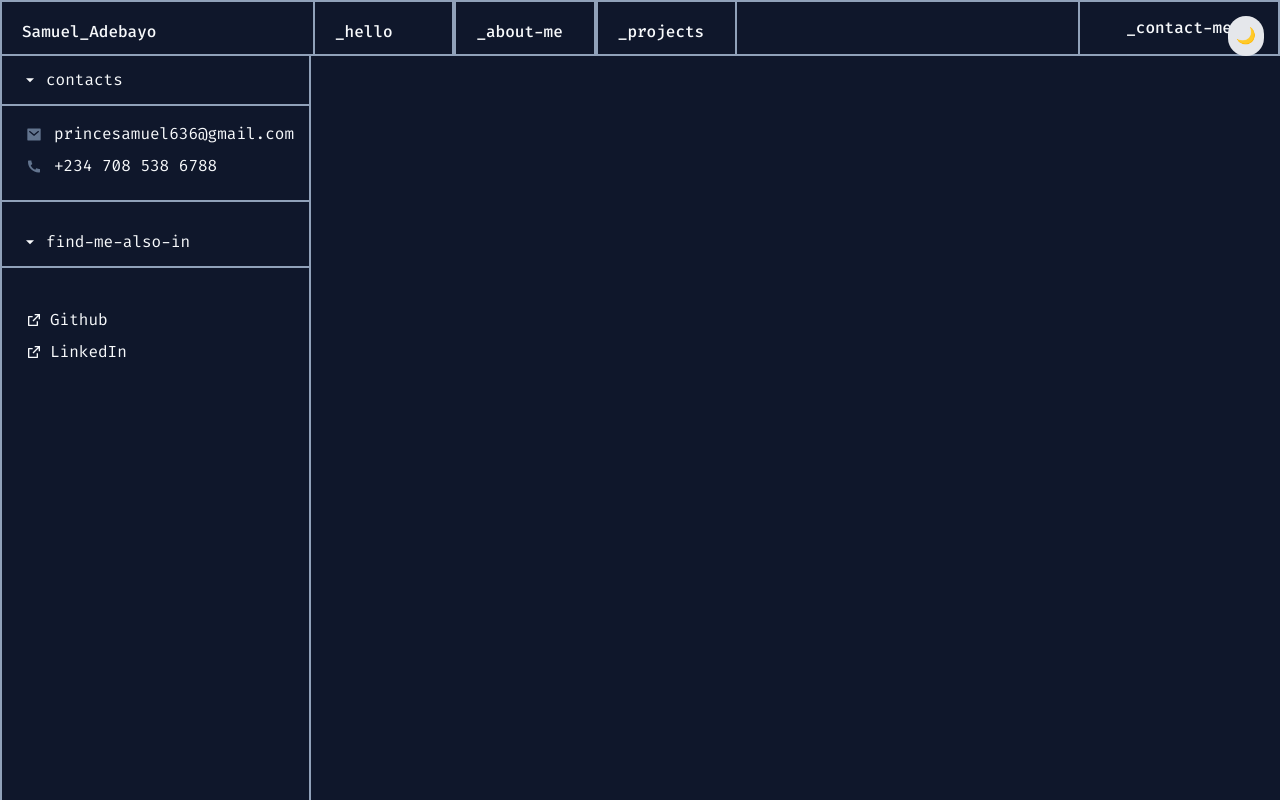
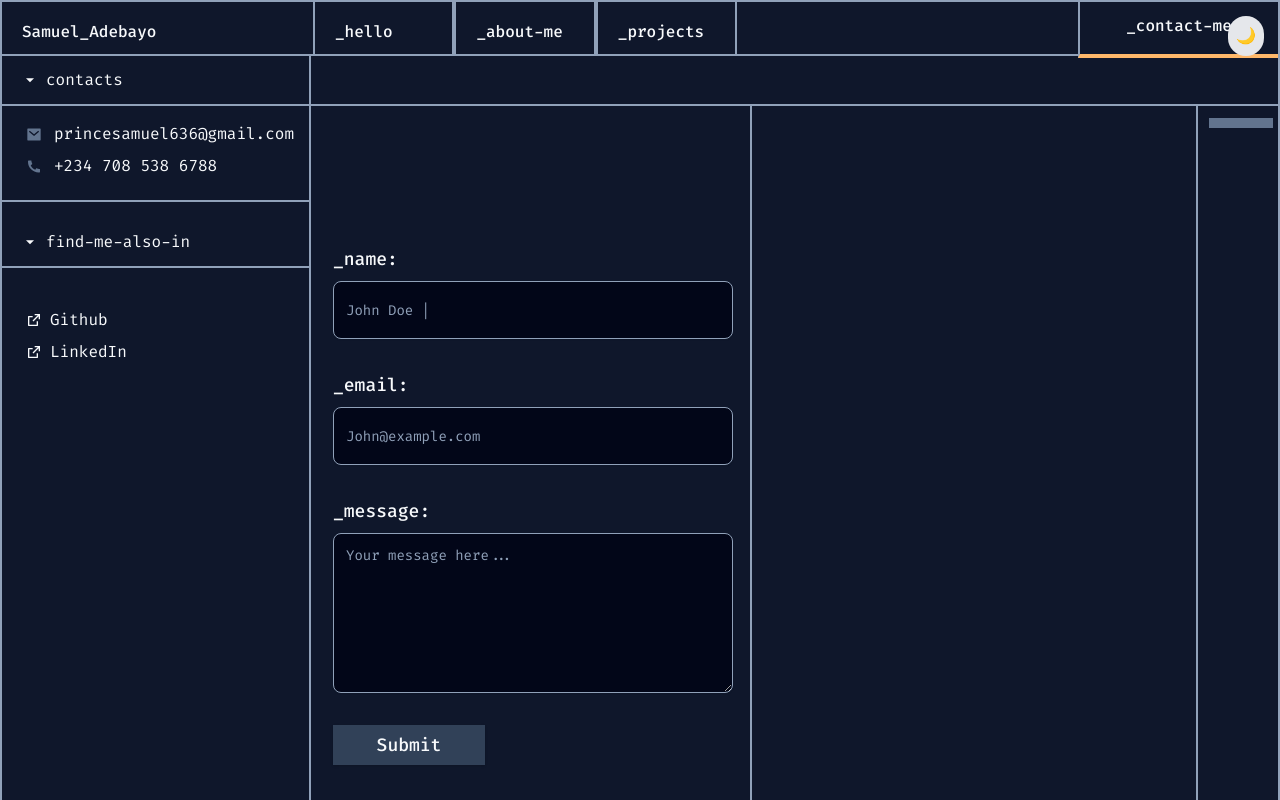
Before and after one commit to PAMMY100/portfolio, a Next.js app: page /contact in a window 1280 px wide. Shown: the top 800 px of the page. Built offline with nearby package versions, Linux system fonts and the light colour scheme.

Commit message:
Created form in contact page using zod and Shadcn ui

```diff
--- a/src/app/contact/page.tsx
+++ b/src/app/contact/page.tsx
@@ -1,9 +1,11 @@
+import ContactMain from "@/components/ContactMain"
 import ContactSidebar from "@/components/ContactSidebar"
 
 const page = () => {
   return (
-    <div className="text-[#F8FAFC] font-fira-code">
+    <div className="min-h-screen overflow-hidden text-[#F8FAFC] font-fira-code flex border-r-2 border-[#90A1B9]">
         <ContactSidebar />
+        <ContactMain />
     </div>
   )
 }
--- /dev/null
+++ b/src/components/ContactForm.tsx
@@ -0,0 +1,89 @@
+"use client"
+
+import { zodResolver } from "@hookform/resolvers/zod"
+import { useForm } from "react-hook-form"
+
+
+import { contactFormSchema, ContactFormData } from '@/lib/validation';
+
+
+import { Button } from "@/components/ui/button"
+import {
+  Form,
+  FormControl,
+  FormDescription,
+  FormField,
+  FormItem,
+  FormLabel,
+  FormMessage,
+} from "@/components/ui/form"
+import { Input } from "@/components/ui/input"
+import { Textarea } from "@/components/ui/textarea"
+
+const ContactForm = () => {
+
+    const form = useForm<ContactFormData>({
+    resolver: zodResolver(contactFormSchema),
+        defaultValues: {
+            name: '',
+            email: '',
+            message: ''
+        }
+    })
+
+    const onSubmit: Parameters<typeof form.handleSubmit>[0] = (data) => {
+        console.log("Submitted: ", data)
+    }
+
+    return (
+    <Form {...form}>
+      <form onSubmit={form.handleSubmit(onSubmit)} className="space-y-8">
+        <FormField
+          control={form.control}
+          name="name"
+          render={({ field }) => (
+            <FormItem>
+              <FormLabel className="text-lg">_name:</FormLabel>
+              <FormControl>
+                <Input placeholder="John Doe |" {...field} className="w-[400px] h-[58px] p-3 rounded-[8px] bg-[#020618] text-[#90A1B9]" />
+              </FormControl>
+              <FormMessage />
+            </FormItem>
+          )}
+        />
+
+        <FormField
+          control={form.control}
+          name="email"
+          render={({ field }) => (
+            <FormItem>
+              <FormLabel className="text-lg">_email:</FormLabel>
+              <FormControl>
+                <Input placeholder="John@example.com" {...field} className="w-[400px] h-[58px] p-3 rounded-[8px] bg-[#020618] text-[#90A1B9]" />
+              </FormControl>
+              <FormMessage />
+            </FormItem>
+          )}
+        />
+
+        <FormField
+          control={form.control}
+          name="message"
+          render={({ field }) => (
+            <FormItem>
+              <FormLabel className="text-lg">_message:</FormLabel>
+              <FormControl>
+                <Textarea placeholder="Your message here..." {...field} className="w-[400px] h-[160px] p-3 rounded-[8px] bg-[#020618] text-[#90A1B9]"/>
+              </FormControl>
+              <FormMessage />
+            </FormItem>
+          )}
+        />
+
+        <Button type="submit" className="w-[152px] h-[40px] text-lg px-3 py-[10px] bg-[#314158]">Submit</Button>
+      </form>
+    </Form>
+  )
+}
+
+export default ContactForm;
--- a/src/components/ContactMain.tsx
+++ b/src/components/ContactMain.tsx
@@ -1,11 +1,19 @@
 import React from 'react'
+import ContactForm from './ContactForm'
 
 const ContactMain = () => {
 
   return (
-        <section>
+        <section className='flex flex-1 mt-[48px] border-t-2 border-[#90A1B9] min-h-screen justify-around'>
             {/**Input container */}
+            <div className='w-[45%] h-full border-r-2 border-[#90A1B9] flex justify-center items-center'>
+                <ContactForm />
+            </div>
             {/*code display */}
+            <div className='w-[45%] h-full border-r-2 border-[#90A1B9]'>
+
+            </div>
+            <div className='align-middle w-16 h-[10px] bg-[#62748E] mt-3' />
         </section>
   )
 }
--- a/src/components/Header.tsx
+++ b/src/components/Header.tsx
@@ -46,7 +46,7 @@ const Header = () => {
         <div className='w-[10%]'></div>
         <Link href="/contact" className='flex justify-end w-[200px] h-[full]'>
             <div className={`p-4 w-full h-full text-center border-[#90A1B9] border-l-2 cursor-pointer hover:border-b-4 hover:border-b-[#FFB86A] ${
-                      pathName === '/projects' ? 'border-b-4 border-b-[#FFB86A]' : ''}`}>_contact-me</div>
+                      pathName === '/contact' ? 'border-b-4 border-b-[#FFB86A]' : ''}`}>_contact-me</div>
         </Link>
     </div>
   )
--- /dev/null
+++ b/src/components/ui/input.tsx
@@ -0,0 +1,22 @@
+import * as React from "react"
+
+import { cn } from "@/lib/utils"
+
+const Input = React.forwardRef<HTMLInputElement, React.ComponentProps<"input">>(
+  ({ className, type, ...props }, ref) => {
+    return (
+      <input
+        type={type}
+        className={cn(
+          "flex h-9 w-full rounded-md border border-input bg-transparent px-3 py-1 text-base shadow-sm transition-colors file:border-0 file:bg-transparent file:text-sm file:font-medium file:text-foreground placeholder:text-muted-foreground focus-visible:outline-none focus-visible:ring-1 focus-visible:ring-ring disabled:cursor-not-allowed disabled:opacity-50 md:text-sm",
+          className
+        )}
+        ref={ref}
+        {...props}
+      />
+    )
+  }
+)
+Input.displayName = "Input"
+
+export { Input }
--- /dev/null
+++ b/src/components/ui/textarea.tsx
@@ -0,0 +1,22 @@
+import * as React from "react"
+
+import { cn } from "@/lib/utils"
+
+const Textarea = React.forwardRef<
+  HTMLTextAreaElement,
+  React.ComponentProps<"textarea">
+>(({ className, ...props }, ref) => {
+  return (
+    <textarea
+      className={cn(
+        "flex min-h-[60px] w-full rounded-md border border-input bg-transparent px-3 py-2 text-base shadow-sm placeholder:text-muted-foreground focus-visible:outline-none focus-visible:ring-1 focus-visible:ring-ring disabled:cursor-not-allowed disabled:opacity-50 md:text-sm",
+        className
+      )}
+      ref={ref}
+      {...props}
+    />
+  )
+})
+Textarea.displayName = "Textarea"
+
+export { Textarea }
--- /dev/null
+++ b/src/lib/utils.ts
@@ -0,0 +1,10 @@
+import { clsx } from "clsx"
+import { twMerge } from "tailwind-merge"
+
+/**
+ * Combines class names conditionally and merges Tailwind classes safely.
+ * Equivalent to `clsx` + `tailwind-merge`
+ */
+export function cn(...inputs: any[]) {
+  return twMerge(clsx(inputs))
+}
--- /dev/null
+++ b/src/lib/validation.tsx
@@ -0,0 +1,9 @@
+import { z } from 'zod';
+
+export const contactFormSchema = z.object({
+  name: z.string().min(2, { message: 'Name must be at least 2 characters.' }),
+  email: z.string().email({ message: 'Invalid email address.' }),
+  message: z.string().min(5, { message: 'Message must be at least 5 characters.' }),
+});
+
+export type ContactFormData = z.infer<typeof contactFormSchema>;
--- /dev/null
+++ b/src/types/form.ts
@@ -0,0 +1,11 @@
+export type FormData = {
+    name: string,
+    email: string,
+    message: string
+}
+
+export type FormFieldProps = {
+    type: string,
+    placeholder: string,
+    name: "name" | "email" | "message",
+}
```
